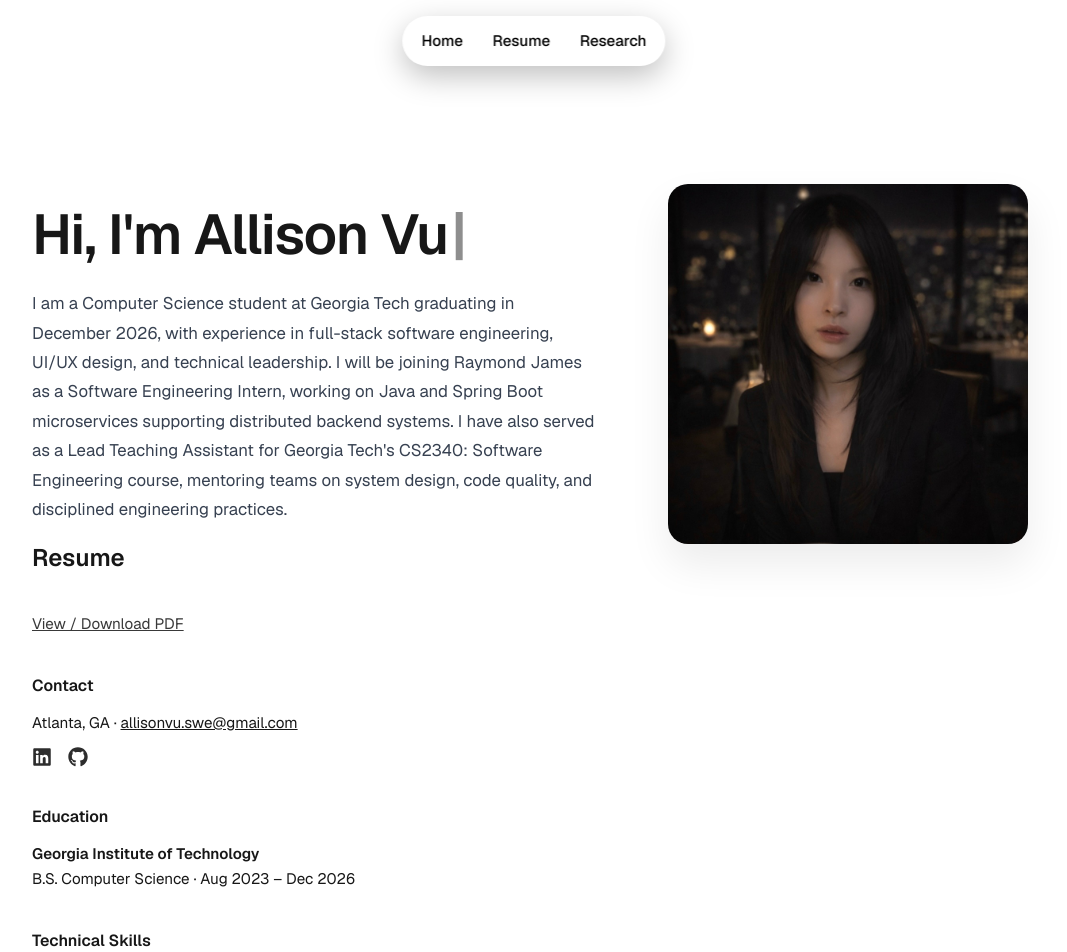
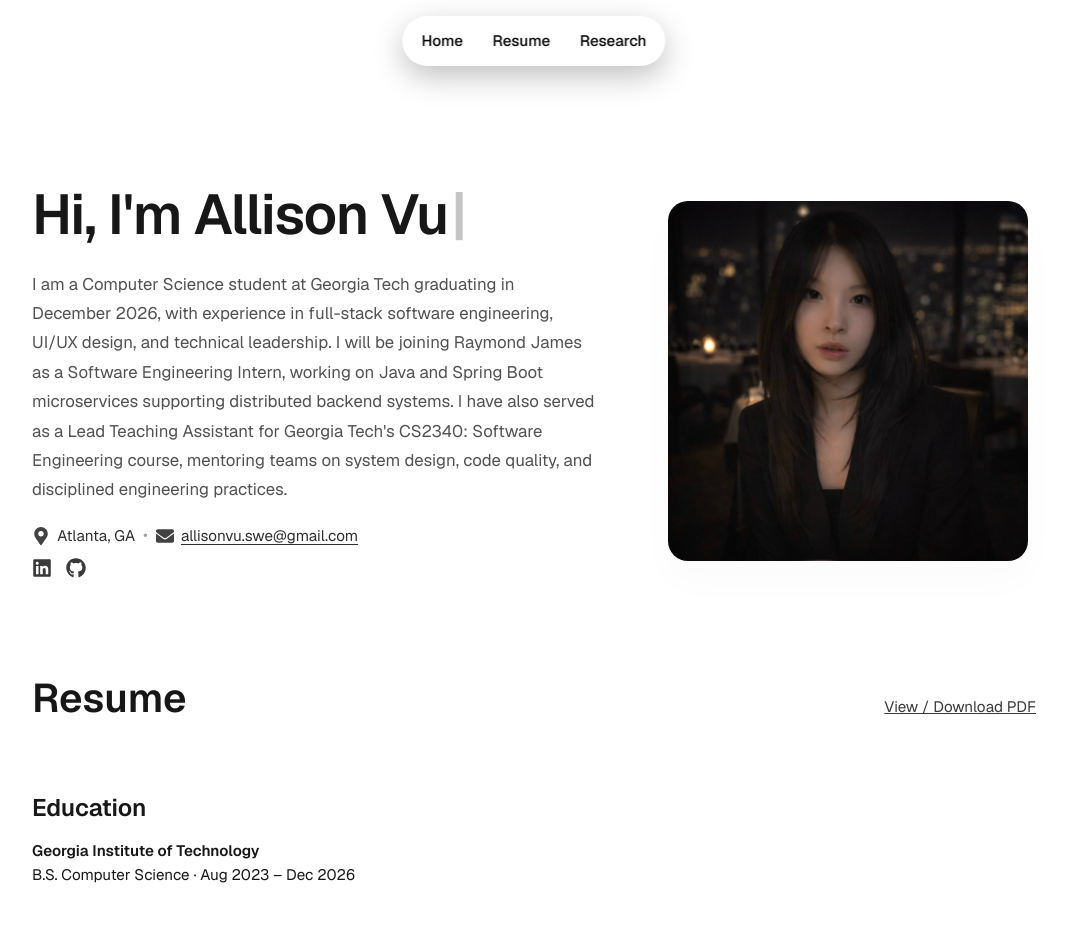
Before and after one commit to an026/an026.github.io, a Next.js app in the folder portfolio/: page / in a window 1280 px wide. Shown: the top 952 px of the page, without its empty margins (106-1173 px from the left). Built offline with nearby package versions, Linux system fonts and the light colour scheme.

Commit message:
Design tweaks in the resume section.

```diff
--- a/portfolio/app/components/HomeSection/HomeSection.module.css
+++ b/portfolio/app/components/HomeSection/HomeSection.module.css
@@ -19,13 +19,94 @@
   line-height: 1.1;
   letter-spacing: -0.02em;
   margin-bottom: 1.5rem;
+  color: var(--foreground);
 }
 
 .description {
   font-size: 1.05rem;
   line-height: 1.75;
-  color: #374151;
+
+  /* replaces #374151 (light-only) with a theme-aware muted color */
+  color: color-mix(in srgb, var(--foreground) 75%, transparent);
 }
+
+/* Contact block (under bio) */
+.contactBlock {
+  margin-top: 1.25rem;
+  display: flex;
+  flex-direction: column;
+  gap: 0.65rem;
+}
+
+/* One horizontal line: location • email */
+.contactRow {
+  display: flex;
+  align-items: center;
+  flex-wrap: wrap;            /* allows wrap on smaller widths */
+  gap: 0.5rem;                /* small gap around dot + items */
+  font-size: 0.95rem;
+  line-height: 1.5;
+  color: color-mix(in srgb, var(--foreground) 75%, transparent);
+}
+
+.contactItem {
+  display: inline-flex;       /* icon sits to the side */
+  align-items: center;
+  gap: 0.45rem;               /* icon-to-text spacing */
+  color: var(--foreground);
+  opacity: 0.9;
+  text-decoration: none;
+  transition: opacity 120ms ease;
+}
+
+a.contactItem {
+  text-decoration: underline;
+  text-underline-offset: 3px;
+}
+
+.contactItem:hover {
+  opacity: 1;
+}
+
+.contactIcon {
+  width: 18px;
+  height: 18px;
+  flex: 0 0 auto;
+  opacity: 0.9;
+}
+
+/* The middle dot */
+.contactDot {
+  opacity: 0.55;
+  transform: translateY(-1px); /* optically centers the dot */
+}
+
+
+.iconRow {
+  display: flex;
+  align-items: center;
+  gap: 0.9rem;
+}
+
+.iconLink {
+  display: inline-flex;
+  align-items: center;
+  justify-content: center;
+  color: var(--foreground);
+  opacity: 0.85;
+  transition: opacity 120ms ease, transform 120ms ease;
+}
+
+.iconLink:hover {
+  opacity: 1;
+  transform: translateY(-1px);
+}
+
+.icon {
+  width: 20px;
+  height: 20px;
+}
+
 
 /* RIGHT COLUMN */
 .imageColumn {
@@ -36,7 +117,10 @@
 .profileImage {
   border-radius: 20px;
   object-fit: cover;
-  box-shadow: 0 20px 40px rgba(0, 0, 0, 0.08);
+
+  /* theme-aware subtle shadow */
+  box-shadow: 0 20px 40px
+    color-mix(in srgb, var(--foreground) 2%, transparent);
 }
 
 /* Subtle entrance */
--- a/portfolio/app/components/HomeSection/HomeSection.tsx
+++ b/portfolio/app/components/HomeSection/HomeSection.tsx
@@ -3,6 +3,12 @@
 import { Typewriter } from "react-simple-typewriter";
 import styles from "./HomeSection.module.css";
 import Image from "next/image";
+import {
+  FaLinkedin,
+  FaGithub,
+  FaMapMarkerAlt,
+  FaEnvelope,
+} from "react-icons/fa";
 
 export default function HomeSection() {
   return (
@@ -19,14 +25,58 @@ export default function HomeSection() {
 
         <p className={`${styles.description} ${styles.fadeIn} noSelect`}>
           I am a Computer Science student at Georgia Tech graduating in December
-          2026, with experience in full-stack software engineering, UI/UX design,
-          and technical leadership. I will be joining Raymond James as a Software
-          Engineering Intern, working on Java and Spring Boot microservices
-          supporting distributed backend systems. I have also served as a Lead
-          Teaching Assistant for Georgia Tech&#39;s CS2340: Software Engineering
-          course, mentoring teams on system design, code quality, and disciplined
-          engineering practices.
+          2026, with experience in full-stack software engineering, UI/UX
+          design, and technical leadership. I will be joining Raymond James as a
+          Software Engineering Intern, working on Java and Spring Boot
+          microservices supporting distributed backend systems. I have also
+          served as a Lead Teaching Assistant for Georgia Tech&#39;s CS2340:
+          Software Engineering course, mentoring teams on system design, code
+          quality, and disciplined engineering practices.
         </p>
+
+        {/* Contact (moved from Resume) */}
+        <div className={`${styles.contactBlock} ${styles.fadeIn} noSelect`}>
+          <div className={styles.contactRow}>
+            <span className={styles.contactItem}>
+              <FaMapMarkerAlt className={styles.contactIcon} />
+              <span>Atlanta, GA</span>
+            </span>
+
+            <span className={styles.contactDot} aria-hidden="true">
+              •
+            </span>
+
+            <a
+              href="mailto:allisonvu.swe@gmail.com"
+              className={styles.contactItem}
+            >
+              <FaEnvelope className={styles.contactIcon} />
+              <span>allisonvu.swe@gmail.com</span>
+            </a>
+          </div>
+
+          <div className={styles.iconRow}>
+            <a
+              href="https://www.linkedin.com/in/an026/"
+              target="_blank"
+              rel="noopener noreferrer"
+              aria-label="LinkedIn"
+              className={styles.iconLink}
+            >
+              <FaLinkedin className={styles.icon} />
+            </a>
+
+            <a
+              href="https://github.com/an026"
+              target="_blank"
+              rel="noopener noreferrer"
+              aria-label="GitHub"
+              className={styles.iconLink}
+            >
+              <FaGithub className={styles.icon} />
+            </a>
+          </div>
+        </div>
       </div>
 
       <div className={styles.imageColumn}>
--- a/portfolio/app/components/ResumeSection/ResumeSection.module.css
+++ b/portfolio/app/components/ResumeSection/ResumeSection.module.css
@@ -1,21 +1,22 @@
 .section {
     display: flex;
     flex-direction: column;
-    gap: 2.5rem;
-    /* section spacing */
+    gap: 4.5rem;
 }
 
 .h2 {
+    font-size: 2.5rem;
+    font-weight: 600;
+    line-height: 1.2;
+    color: var(--foreground);
+}
+
+.h3 {
     font-size: 1.5rem;
     font-weight: 600;
     line-height: 1.2;
-}
-
-.h3 {
-    font-size: 1rem;
-    font-weight: 600;
-    line-height: 1.2;
     margin-bottom: 0.5rem;
+    color: var(--foreground);
 }
 
 .block {
@@ -24,9 +25,19 @@
     gap: 0.5rem;
 }
 
+.divider {
+  height: 1px;
+  width: 100%;
+  background: color-mix(in srgb, var(--foreground) 20%, transparent);
+  margin: 0.5rem 0;
+}
+
+
+
 .text {
     font-size: 0.95rem;
     line-height: 1.6;
+    color: var(--foreground);
 }
 
 .bold {
@@ -37,13 +48,28 @@
     opacity: 0.7;
     font-size: 0.9rem;
     line-height: 1.4;
+    color: var(--foreground);
 }
+
+.headerRow {
+    display: flex;
+    align-items: baseline;
+    /* aligns link nicely with heading text */
+    justify-content: space-between;
+    /* pushes PDF link to the right */
+    gap: 1rem;
+}
+
 
 .pdfLink {
     font-size: 0.95rem;
     text-decoration: underline;
     opacity: 0.85;
     width: fit-content;
+    color: var(--foreground);
+    white-space: nowrap;
+    /* prevents wrapping on wide screens */
+
 }
 
 .pdfLink:hover {
@@ -52,30 +78,7 @@
 
 .inlineLink {
     text-decoration: underline;
-}
-
-.iconRow {
-    display: flex;
-    align-items: center;
-    gap: 1rem;
-    margin-top: 0.25rem;
-}
-
-.iconLink {
-    display: inline-flex;
-    align-items: center;
-    justify-content: center;
-    opacity: 0.9;
-    transition: opacity 120ms ease;
-}
-
-.iconLink:hover {
-    opacity: 1;
-}
-
-.icon {
-    width: 20px;
-    height: 20px;
+    color: var(--foreground);
 }
 
 /* Skills */
@@ -102,9 +105,7 @@
     margin-top: 0.2rem;
     object-fit: contain;
     transform: scale(1.2);
-
 }
-
 
 .expText {
     display: flex;
@@ -116,6 +117,7 @@
     font-size: 0.95rem;
     font-weight: 600;
     line-height: 1.4;
+    color: var(--foreground);
 }
 
 /* Projects */
@@ -143,7 +145,9 @@
     aspect-ratio: 16 / 9;
     border-radius: 10px;
     overflow: hidden;
-    background: rgba(0, 0, 0, 0.06);
+
+    /* replaces rgba(0,0,0,0.06) with theme-aware tint */
+    background: color-mix(in srgb, var(--foreground) 6%, transparent);
 }
 
 .projectImg {
@@ -154,12 +158,14 @@
     font-size: 0.95rem;
     font-weight: 600;
     line-height: 1.4;
+    color: var(--foreground);
 }
 
 .projectMeta {
     font-size: 0.85rem;
     opacity: 0.7;
     line-height: 1.4;
+    color: var(--foreground);
 }
 
 /* ---- Timeline Experience (fixed continuous line) ---- */
@@ -176,13 +182,13 @@
     content: "";
     position: absolute;
     left: 9px;
-    /* center of the 18px rail column */
     top: 12px;
-    /* start a bit below the first dot */
     bottom: 12px;
-    /* end a bit above the last dot */
     width: 2px;
-    background: rgba(0, 0, 0, 0.12);
+
+    /* replaces rgba(0,0,0,0.12) */
+    background: color-mix(in srgb, var(--foreground) 18%, transparent);
+
     border-radius: 999px;
 }
 
@@ -204,18 +210,23 @@
     width: 10px;
     height: 10px;
     border-radius: 999px;
-    background: rgba(0, 0, 0, 0.7);
+
+    /* replaces rgba(0,0,0,0.7) */
+    background: color-mix(in srgb, var(--foreground) 75%, transparent);
+
     margin-top: 12px;
-    /* aligns dot with title baseline */
     justify-self: center;
-    /* centers dot in 18px rail column */
 }
 
+/* Logo container gets a soft “chip” background that works in both modes */
 .tLogoWrap {
     width: 50px;
     height: 50px;
     border-radius: 12px;
-    /* background: rgba(0, 0, 0, 0.04); */
+
+    /* replaces rgba(0,0,0,0.04) */
+    background: white;
+
     display: flex;
     align-items: center;
     justify-content: center;
@@ -243,6 +254,7 @@
     font-size: 0.92rem;
     line-height: 1.55;
     opacity: 0.9;
+    color: var(--foreground);
 }
 
 /* Mobile */
@@ -254,7 +266,6 @@
 
     .timeline::before {
         left: 9px;
-        /* still centered in 18px rail column */
     }
 
     .tLogoWrap {
--- a/portfolio/app/components/ResumeSection/ResumeSection.tsx
+++ b/portfolio/app/components/ResumeSection/ResumeSection.tsx
@@ -1,13 +1,12 @@
 import Image from "next/image";
-import { FaLinkedin, FaGithub } from "react-icons/fa";
 import styles from "./ResumeSection.module.css";
 
 export default function ResumeSection() {
   return (
     <section className={styles.section}>
+      <div className={styles.headerRow}>
         <h2 className={styles.h2}>Resume</h2>
 
-      {/* PDF link */}
         <a
           href="https://drive.google.com/..."
           target="_blank"
@@ -16,42 +15,6 @@ export default function ResumeSection() {
         >
           View / Download PDF
         </a>
-
-      {/* Contact */}
-      <div className={styles.block}>
-        <h3 className={styles.h3}>Contact</h3>
-
-        <p className={styles.text}>
-          Atlanta, GA ·{" "}
-          <a
-            href="mailto:allisonvu.swe@gmail.com"
-            className={styles.inlineLink}
-          >
-            allisonvu.swe@gmail.com
-          </a>
-        </p>
-
-        <div className={styles.iconRow}>
-          <a
-            href="https://www.linkedin.com/in/an026/"
-            target="_blank"
-            rel="noopener noreferrer"
-            aria-label="LinkedIn"
-            className={styles.iconLink}
-          >
-            <FaLinkedin className={styles.icon} />
-          </a>
-
-          <a
-            href="https://github.com/an026"
-            target="_blank"
-            rel="noopener noreferrer"
-            aria-label="GitHub"
-            className={styles.iconLink}
-          >
-            <FaGithub className={styles.icon} />
-          </a>
-        </div>
       </div>
 
       {/* Education */}
@@ -63,6 +26,8 @@ export default function ResumeSection() {
           B.S. Computer Science · Aug 2023 – Dec 2026
         </p>
       </div>
+
+      <div className={styles.divider} />
 
       {/* Technical Skills */}
       <div className={styles.block}>
@@ -87,6 +52,8 @@ export default function ResumeSection() {
           </p>
         </div>
       </div>
+
+      <div className={styles.divider} />
 
       {/* Experience */}
       <div className={styles.block}>
@@ -117,9 +84,8 @@ export default function ResumeSection() {
 
               <ul className={styles.bullets}>
                 <li>
-                  Incoming SWE intern focused on building
-                  backend solutions using Java and Spring Boot
-                  distributed microservices.
+                  Incoming SWE intern focused on building backend solutions
+                  using Java and Spring Boot distributed microservices.
                 </li>
                 <li>
                   Interested in designing scalable, reliable systems with clean
@@ -154,13 +120,13 @@ export default function ResumeSection() {
 
               <ul className={styles.bullets}>
                 <li>
-                  Built React/Next.js landing page for core product,
-                  improving usability,
-                  responsiveness, and traffic by 60%.
+                  Built React/Next.js landing page for core product, improving
+                  usability, responsiveness, and traffic by 60%.
                 </li>
                 <li>
-                  Collaborated with engineers and designers to ship
-                  final landing page redesign and implementation into production within 5 months.
+                  Collaborated with engineers and designers to ship final
+                  landing page redesign and implementation into production
+                  within 5 months.
                 </li>
               </ul>
             </div>
@@ -194,14 +160,15 @@ export default function ResumeSection() {
                 </li>
                 <li>
                   Reviewed architecture, code quality, and development practices
-                  while also overseeing
-                  collaboration and conflict resolution.
+                  while also overseeing collaboration and conflict resolution.
                 </li>
               </ul>
             </div>
           </div>
         </div>
       </div>
+
+      <div className={styles.divider} />
 
       {/* Projects */}
       <div className={styles.block}>
@@ -235,6 +202,8 @@ export default function ResumeSection() {
           </div>
         </div>
       </div>
+      <div className={styles.divider} />
+
     </section>
   );
 }
--- a/portfolio/app/page.module.css
+++ b/portfolio/app/page.module.css
@@ -1,5 +1,8 @@
 .main {
   width: 100%;
+  display: flex;
+  flex-direction: column;
+  gap: clamp(4rem, 10vw, 6rem);
 }
 
 .section {
```
Lines whose indentation alone changed are shown as unchanged.
